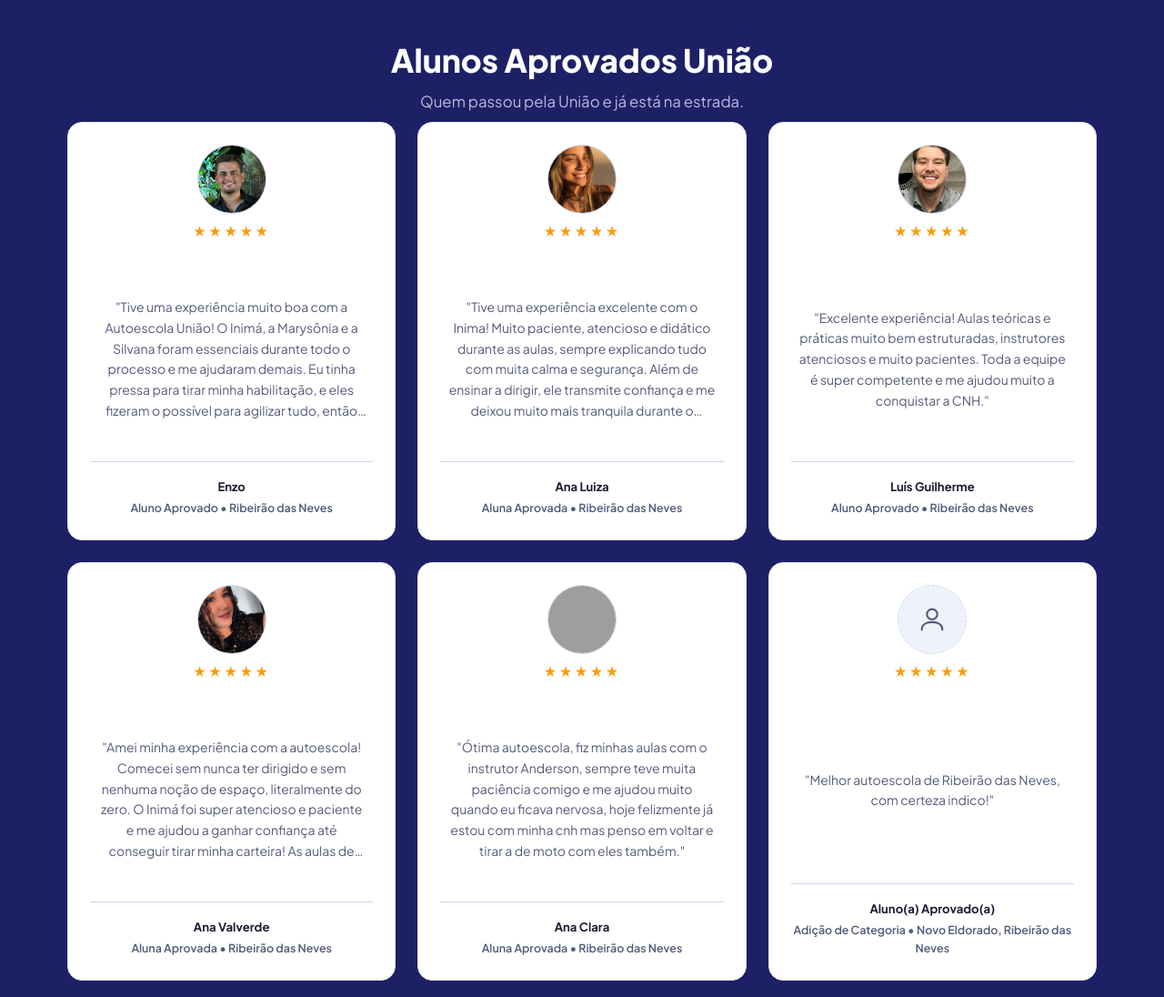
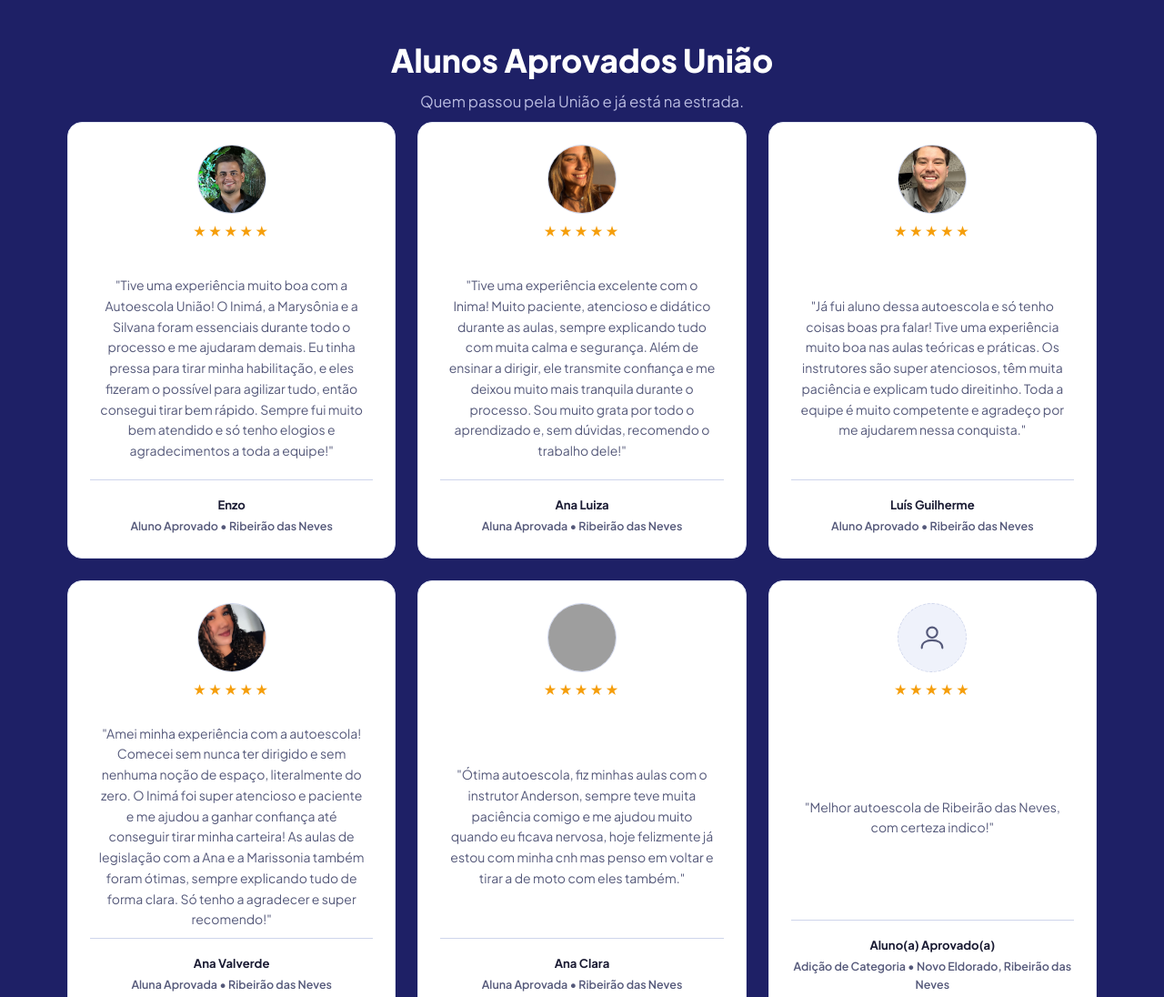
Before and after one commit to IcaroBrandaoDev/autoescola_uniao, a plain HTML site: page index.html in a window 1280 px wide. Shown: the part 2680-3776 px from the top of the page at 91% size. Drawn offline with Linux system fonts and the light colour scheme; grey boxes are pictures that could not be loaded.

Commit message:
atualização card

```diff
--- a/assets/css/style.css
+++ b/assets/css/style.css
@@ -458,13 +458,11 @@ p { margin: 0; }
   box-shadow: var(--shadow-sm);
   transition: transform 0.2s ease, box-shadow 0.2s ease, border-color 0.2s ease;
   position: relative;
-  /* Altura fixa e igual em qualquer contexto — linha do grid no desktop
-     ou item isolado no carrossel do mobile. overflow:hidden aqui é só
-     rede de segurança pras bordas arredondadas; quem impede elementos de
-     se encavalarem de verdade é a estrutura em 3 blocos abaixo (topo,
-     corpo, rodapé), cada um com seu próprio espaço reservado. */
-  height: 460px;
-  overflow: hidden;
+  /* Altura mínima (não fixa): o card cresce se o depoimento for mais longo,
+     em vez de cortar o texto. A estrutura em 3 blocos abaixo (topo, corpo,
+     rodapé) é o que mantém tudo alinhado sem se encavalar. */
+  min-height: 480px;
+  height: 100%;
   display: flex;
   flex-direction: column;
   justify-content: space-between;
@@ -544,12 +542,6 @@ p { margin: 0; }
   font-size: 0.875rem;
   line-height: 1.625;
   color: var(--color-texto2);
-  /* Trava em 6 linhas com reticências — garante um tamanho prático para
-     qualquer depoimento, sem depender de acertar a altura do card. */
-  display: -webkit-box;
-  -webkit-line-clamp: 6;
-  -webkit-box-orient: vertical;
-  overflow: hidden;
 }
 
 /* Nome + local sempre cravados no final do card, alinhados entre si na
--- a/index.html
+++ b/index.html
@@ -348,7 +348,7 @@
               <div class="approved-card__stars" aria-label="5 de 5 estrelas">★★★★★</div>
             </div>
             <div class="approved-card__body">
-              <p class="approved-card__quote">"Excelente experiência! Aulas teóricas e práticas muito bem estruturadas, instrutores atenciosos e muito pacientes. Toda a equipe é super competente e me ajudou muito a conquistar a CNH."</p>
+              <p class="approved-card__quote">"Já fui aluno dessa autoescola e só tenho coisas boas pra falar! Tive uma experiência muito boa nas aulas teóricas e práticas. Os instrutores são super atenciosos, têm muita paciência e explicam tudo direitinho. Toda a equipe é muito competente e agradeço por me ajudarem nessa conquista."</p>
             </div>
             <div class="approved-card__footer">
               <span class="approved-card__name">Luís Guilherme</span>
```
